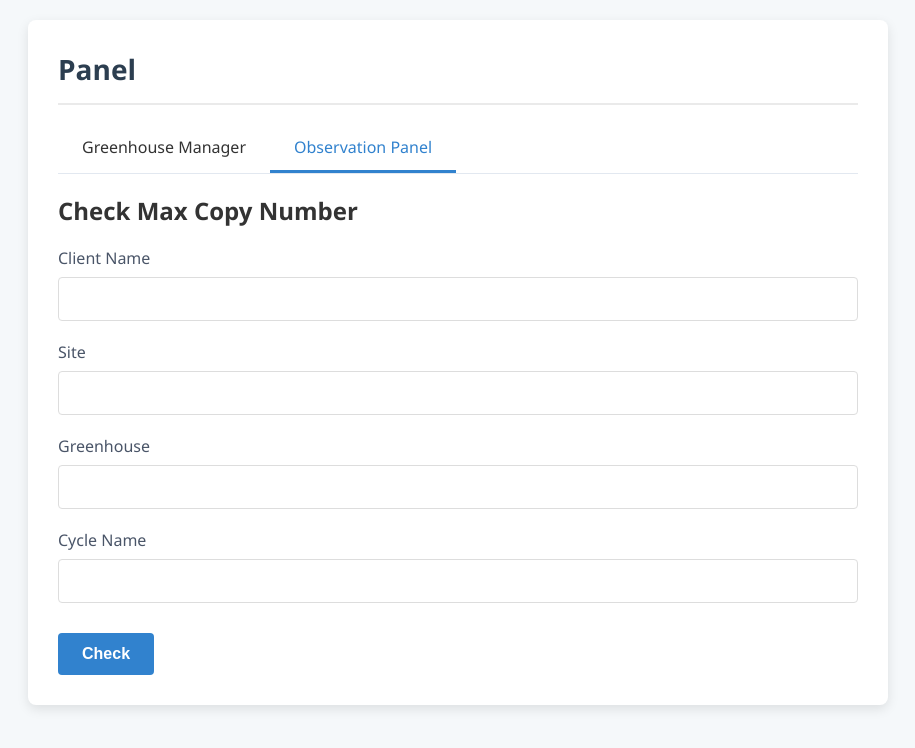
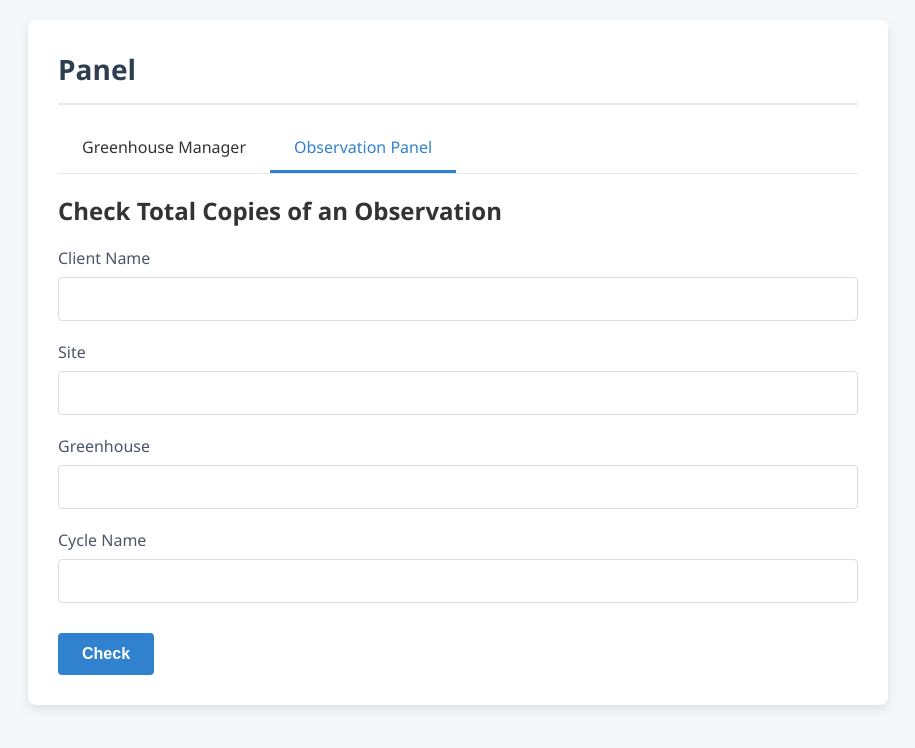
Before and after one commit to greenprem/flask-admin, a plain HTML site: page templates/panel.html in a window 1280 px wide. Both pictures are taken after a click on the element "Observation Panel". Shown: the whole page, without its empty margins (182-1097 px from the left). Drawn offline with Linux system fonts and the light colour scheme; no server answers.

Commit message:
views fix

```diff
--- a/templates/panel.html
+++ b/templates/panel.html
@@ -251,7 +251,7 @@
 
         <!-- Observation Panel Content -->
         <div id="observation-content" class="feature-content">
-            <h2>Check Max Copy Number</h2>
+            <h2>Check Total Copies of an Observation </h2>
             <form id="observationForm">
                 <div class="form-group">
                     <label for="client_name">Client Name</label>
```
